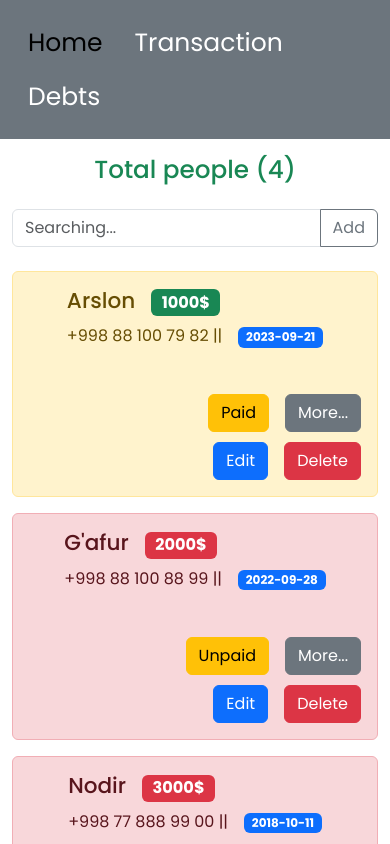
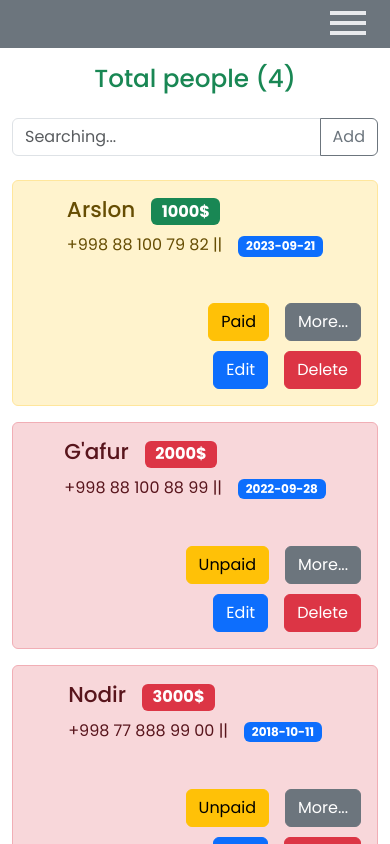
Before and after one commit to Arslon004/Cardmon-project, a React (Create React App) app: page /home in a window 390 px wide. Shown: the top 844 px of the page. Built offline with nearby package versions, Linux system fonts and the light colour scheme; the HTML template or start-up script is replaced by a standard one.

Commit message:
changed navbar

```diff
--- a/src/components/header/Header.css
+++ b/src/components/header/Header.css
@@ -1,12 +1,79 @@
-header{
+header {
   position: sticky;
   width: 100%;
   top: 0;
   z-index: 100;
 }
-.nav-link.active{
+
+.nav-link.active {
   color: #000 !important;
 }
-.nav-link{
+
+.nav-link {
   font-size: 25px;
 }
+
+.hamburger {
+  background-color: transparent;
+  position: fixed;
+  border: none;
+  right: 30px;
+  top: 10px;
+  display: none;
+}
+
+.hamburger img {
+  transform: scale(2);
+}
+
+.navbar__responsive {
+  position: fixed;
+  top: 0;
+  left: -100%;
+  bottom: 0;
+  display: flex;
+  align-items: center;
+  justify-content: center;
+  background-color: black;
+  width: 100%;
+  transition: left 0.3s ease-in-out;
+}
+.navbar__responsive.open {
+  left: 0;
+}
+.res-nav-list {
+  list-style-type: none;
+  display: flex;
+  flex-direction: column;
+  gap: 30px;
+}
+
+.nav-link--responsive {
+  font-size: 30px;
+  text-decoration: none;
+  font-weight: 600;
+  color: chartreuse;
+}
+
+.close__btn {
+  position: absolute;
+  top: 40px;
+  right: 40px;
+  background-color: transparent;
+  color: #fff;
+  border: none;
+  cursor: pointer;
+}
+
+.close__btn img {
+  transform: scale(2);
+}
+
+@media screen and (max-width: 430px) {
+  ul.navbar--box {
+    display: none;
+  }
+  .hamburger {
+    display: inline-block;
+  }
+}
--- a/src/components/header/Header.jsx
+++ b/src/components/header/Header.jsx
@@ -1,12 +1,21 @@
-import React from 'react'
-import { NavLink } from 'react-router-dom'
+import React, { useState } from 'react';
+import { NavLink } from 'react-router-dom';
+import menu from "../../assets/images/menu.svg";
+import close from "../../assets/images/close.svg";
 
 import "./Header.css";
+
 const Header = () => {
+
+  const [isMenuOpen,setIsMenuOpen]=useState(false);
+
+  const toggleMenu=()=>{
+    setIsMenuOpen(!isMenuOpen)
+  }
   return (
-    <header className='py-3 bg-secondary'>
+    <header className='py-4 bg-secondary'>
       <nav className="container">
-        <ul className="nav ">
+        <ul className="nav navbar--box">
           <li className="nav-item">
             <NavLink className="nav-link text-white" to="/home">Home</NavLink>
           </li>
@@ -14,12 +23,31 @@ const Header = () => {
             <NavLink className="nav-link text-white" to="/transaction">Transaction</NavLink>
           </li>
           <li className="nav-item">
-            <NavLink className="nav-link text-white" to="/debts">Debts</NavLink>
+            <NavLink className="nav-link text-white" to="/debts" >Debts</NavLink>
           </li>
         </ul>
+        <button className='hamburger' onClick={toggleMenu} >
+          <img src={menu} alt="menu" />
+        </button>
+      </nav>
+      <nav className={`nav navbar__responsive ${isMenuOpen ? "open" : ""}`}>
+        <ul className="res-nav-list">
+          <li className="nav__item--responsive">
+            <NavLink className="nav-link--responsive text-info" to="/home" onClick={toggleMenu}>Home</NavLink>
+          </li>
+          <li className="nav__item--responsive">
+            <NavLink className="nav-link--responsive text-info" to="/transaction" onClick={toggleMenu}>Transaction</NavLink>
+          </li>
+          <li className="nav__item--responsive">
+            <NavLink className="nav-link--responsive text-info" to="/debts" onClick={toggleMenu}>Debts</NavLink>
+          </li>
+        </ul>
+        <button onClick={toggleMenu}  className='close__btn' >
+          <img src={close} alt="close" />
+        </button>
       </nav>
     </header>
-  )
+  );
 }
 
-export default Header
+export default Header;
```
Also changed, not shown: src/assets/images/close.svg (added), src/assets/images/menu.svg (added).
